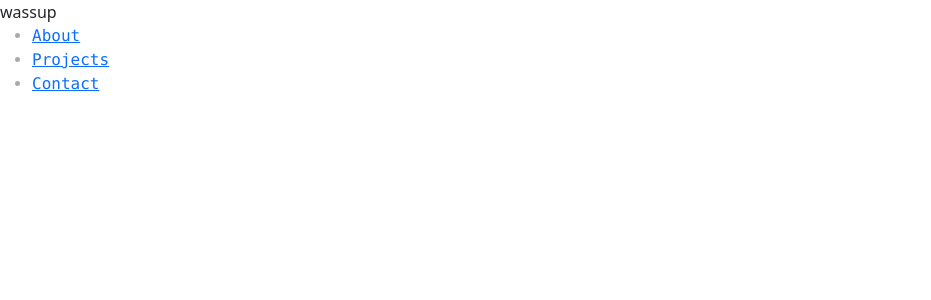
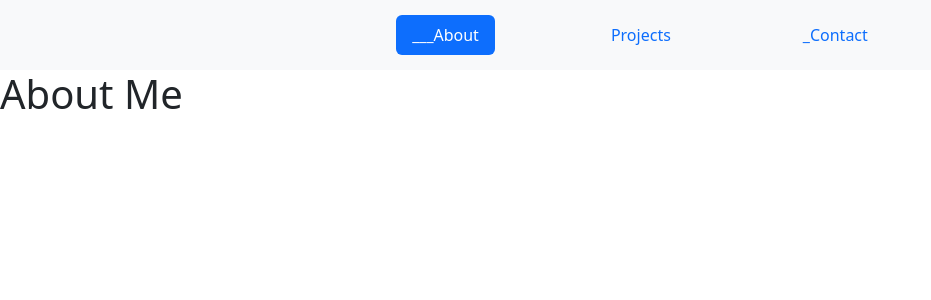
Before and after one commit to Chillhopper/reactin_time, a React (Create React App) app in the folder my_site/: page / in a window 1280 px wide. Shown: the top 300 px of the page, without its empty margins (0-931 px from the left). Built offline with nearby package versions, Linux system fonts and the light colour scheme.

Commit message:
added nav-pills

```diff
--- a/my_site/src/App.js
+++ b/my_site/src/App.js
@@ -9,11 +9,11 @@ import { BrowserRouter as Router, Routes, Route } from 'react-router-dom';
 
 function App() {
   return (
-    <div className="App">wassup
+    <div className="App">
       <Router>
         <Navbar />
         <Routes>
-          <Route path="/about" element={<About />} />
+          <Route path="/" element={<About />} />
           <Route path="/projects" element={<Projects />} />
           <Route path="/contact" element={<Contact />} />
         </Routes>
--- a/my_site/src/components/card.js
+++ b/my_site/src/components/card.js
@@ -9,7 +9,7 @@ function Kard(props){
     //     title:"TITLE",
     //     about:"About Project"
     // }
-    console.log(props);
+    //console.log(props);
 
     return(
         <>
--- a/my_site/src/components/navbar.css
+++ b/my_site/src/components/navbar.css
@@ -1,4 +1,10 @@
+@import '../../node_modules/bootstrap/dist/css/bootstrap.min.css';
+
 .navList{
     color: darkgray;
     font-family: "Consolas", monospace;
 }
+
+.navtabsCSS{
+    border-bottom: none;
+}
--- a/my_site/src/components/navbar.js
+++ b/my_site/src/components/navbar.js
@@ -1,24 +1,33 @@
 import React from 'react'
 import './navbar.css'
 import { Link } from 'react-router-dom';
+import { useEffect, useState } from 'react'
+
+
 
 function Navbar() {
+  const [activeState, setState] = useState("about");
+
+  function signalState(tab){
+    console.log(`hello ${tab}`);
+    setState(tab);
+  }
     return (
     <>
-        <nav className='navBar'>
-            <nav className='navMenu'>
-                <ul className='navList'>
-                    <li>
-                      <Link to="/about">About</Link>
+
+    <nav className="navbar navbar-expand-lg navbar-light bg-light justify-content-center" style={{height:"70px"}}>
+      <ul className="nav nav-pills" style={{gap:"100px"}}>
+      <li className="nav-item">
+      <Link to="/" className={`nav-link ${(activeState == "about")?"active":''}`} onClick={() => signalState("about")}>___About</Link>
       </li>
-                    <li>
-                      <Link to="/projects">Projects</Link>
+      <li className="nav-item">
+      <Link to="/projects" className={`nav-link ${(activeState == "projects")?"active":''}`} onClick={() => signalState("projects")}>Projects</Link>
       </li>
-                    <li>
-                      <Link to="/contact">Contact</Link>
+      <li className="nav-item">
+        <Link to="/contact" className={`nav-link ${(activeState == "contact")?"active":''}`} onClick={() => signalState("contact")}>_Contact</Link>
       </li>
       </ul>
-            </nav>
+
     </nav>
     </>
     );
--- a/my_site/src/components/projects.js
+++ b/my_site/src/components/projects.js
@@ -3,7 +3,6 @@ import './projects.css'
 import { Link } from 'react-router-dom';
 import './card.js'
 import Kard from './card.js';
-import moment from "moment"
 
 const languageColorsJSON = require('../src_assets/languageColors.json');
 
@@ -41,6 +40,9 @@ function extractUsernameAndRepo(url) {
     }
   }
 
+function isLanguage(object){
+    return (typeof(object)=="string")?object:"unknown";
+}
 
 function Projects(){
     function projButtons(url){
@@ -53,7 +55,7 @@ function Projects(){
                 title:"loading",
                 description:"loading",
                 language: "loading",
-                avatar: "https://www.gravatar.com/avatar/?d=404&f=y",
+                avatar: "https://github.com/github.png?size=460",
                 languageColor: "grey"
             }
         )
@@ -62,13 +64,12 @@ function Projects(){
                 try {
                     const response = await fetch(request);
                     let data = await response.json();
-                    console.log(data.description);
                     infoState({
                         name: data.owner.login,
                         updated_at: daysAgo(data.updated_at),
                         title: data.name,
                         description: data.description,
-                        language: data.language,
+                        language: isLanguage(data.language),
                         avatar: data.owner.avatar_url,
                         languageColor: languageColorsJSON[data.language]
                       });
@@ -97,9 +98,9 @@ function Projects(){
         <div className="container mt-5 mb-3">
 
             <div className='row'>
-            {projButtons("https://github.com/Chillhopper/LIMO_NAV_Archive")}
-            {projButtons("https://github.com/Chillhopper/LIMO_GUI_Experiment")}
-            {projButtons("https://github.com/Chillhopper/LIMO_NAV_Archive")}
+            {projButtons("https://github.com/Chillhopper/reactin_time")}
+            {projButtons("https://github.com/TheAlgorithms/Java")}
+            {projButtons("https://github.com/thiruma2011/StackAnnotationMaven")}
 
 
             </div>
```
Lines whose indentation alone changed are shown as unchanged.
